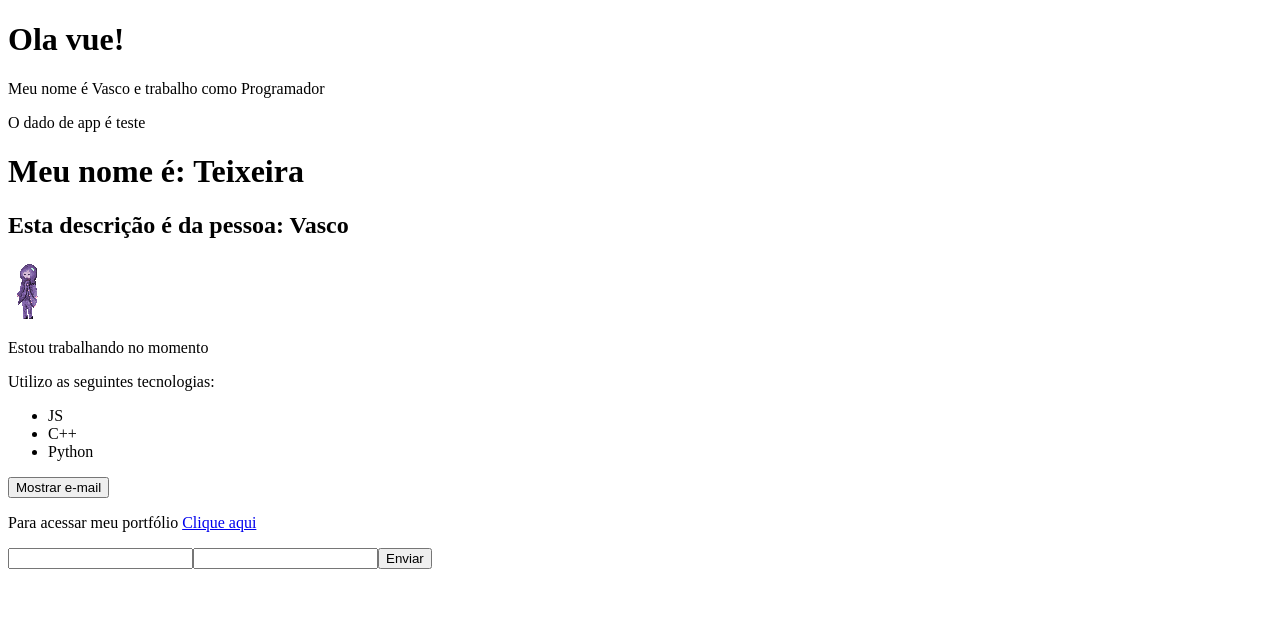
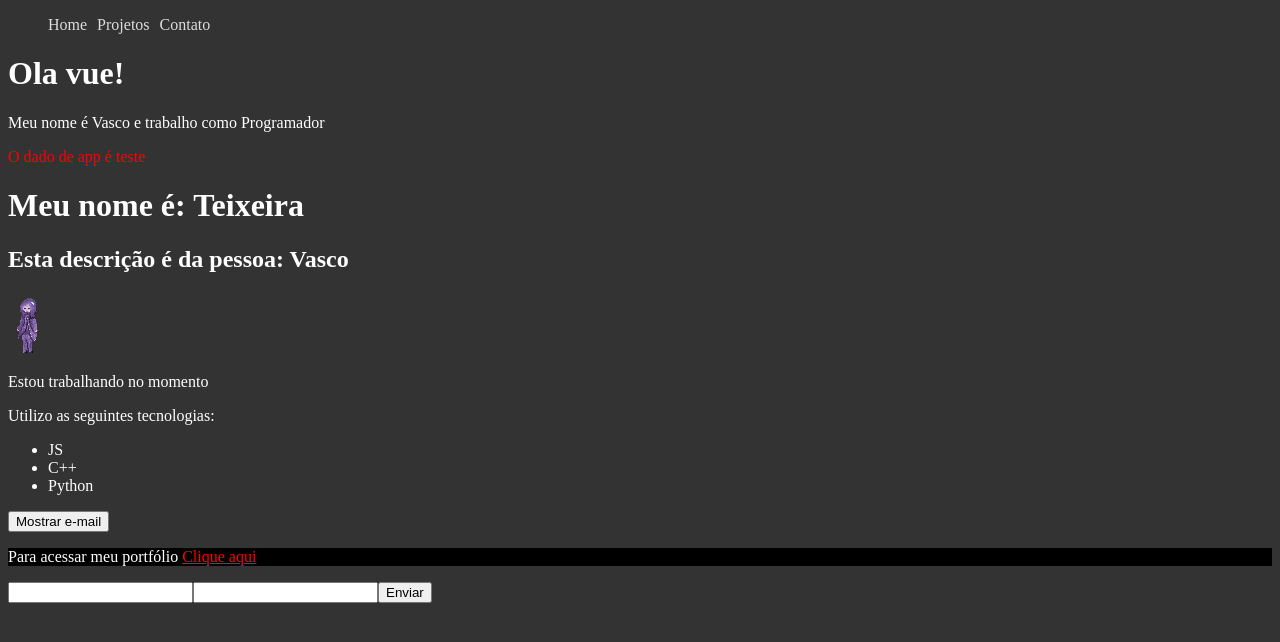
Before and after one commit to padky21/vim_tutorial, a Vue app: page / in a window 1280 px wide. Shown: the top 642 px of the page. Built offline with nearby package versions, Linux system fonts and the light colour scheme.

Commit message:
Aula #12 CSS Global e Scoped
Created:
Header.vue

Edited:
Info.vue
App.vue

```diff
--- a/src/App.vue
+++ b/src/App.vue
@@ -1,6 +1,7 @@
 <template>
+  <Header/>
   <PrimeiroComponente/>
-  O dado de app é {{ testando }}
+  <p class="paragrafo-pai">O dado de app é {{ testando }}</p>
   <LifeCycle/>
   <Pessoa/>
 </template>
@@ -10,10 +11,12 @@
 import PrimeiroComponente from "@/components/PrimeiroComponente";
 import LifeCycle from "@/components/LifeCycle";
 import Pessoa from "@/components/Pessoa";
+import Header from "@/components/Header";
 
 export default {
   name: 'App',
   components: {
+    Header,
     PrimeiroComponente,
     LifeCycle,
     // eslint-disable-next-line vue/no-unused-components
@@ -27,3 +30,18 @@
   }
 }
 </script>
+
+<style>
+body{
+  background-color: #333;
+  color: #fff;
+}
+
+a{
+  color: red;
+}
+
+.teste{
+  background-color: black;
+}
+</style>
--- /dev/null
+++ b/src/components/Header.vue
@@ -0,0 +1,32 @@
+<template>
+<ul>
+  <li><a href="#">Home</a></li>
+  <li><a href="#">Projetos</a></li>
+  <li><a href="#">Contato</a></li>
+</ul>
+</template>
+<script>
+export default {
+  // eslint-disable-next-line vue/multi-word-component-names
+  name: 'Header'
+}
+</script>
+
+<style scoped>
+ul{
+  list-style: none;
+  display: flex;
+}
+li{
+  margin-right: 10px;
+}
+
+a{
+  color: #ddd;
+  text-decoration: none;
+  transition: .5s;
+}
+a:hover{
+  color: turquoise;
+}
+</style>
--- a/src/components/Info.vue
+++ b/src/components/Info.vue
@@ -13,7 +13,7 @@
       <button @click="showEmail">{{textoBotao}}</button>
     </div>
     <p v-show="mostrar_email">Mande uma mensagem para: {{email}}</p>
-    <p>Para acessar meu portfólio <a target="_blank" v-bind:href="meu_link">Clique aqui</a></p>
+    <p class="teste">Para acessar meu portfólio <a target="_blank" v-bind:href="meu_link">Clique aqui</a></p>
   </div>
 </template>
 <script>
@@ -45,3 +45,9 @@
   }
 }
 </script>
+
+<style>
+.paragrafo-pai{
+  color: red;
+}
+</style>
```
